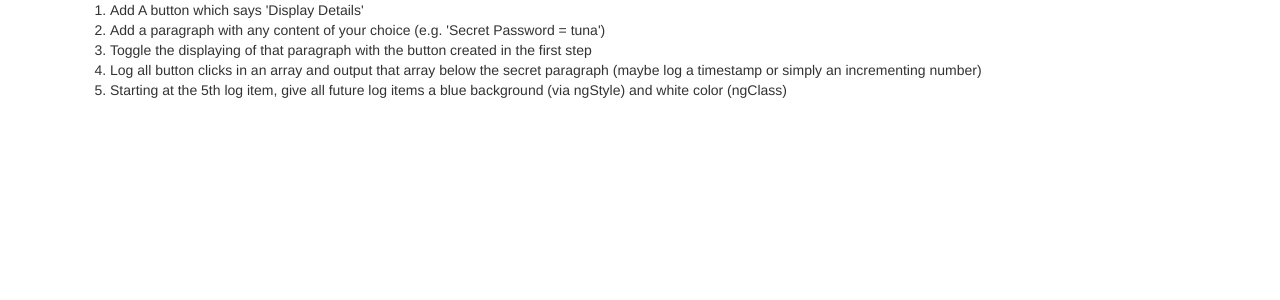
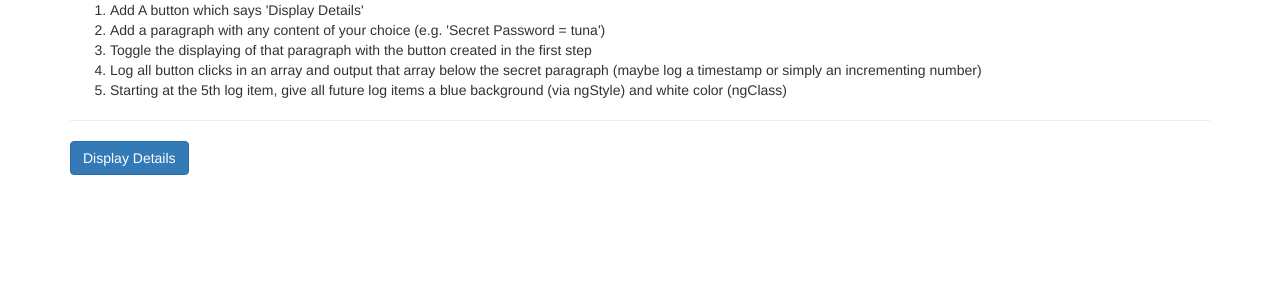
Before and after one commit to GemmaDawson/Angular6_July2018, an Angular app in the folder assignment3/: page / in a window 1280 px wide. Shown: the top 300 px of the page. Built offline with nearby package versions, Linux system fonts and the light colour scheme.

Commit message:
Assignment 3 | Q1 Add a Button
Easy Peasy

```diff
--- a/assignment3/src/app/app.component.html
+++ b/assignment3/src/app/app.component.html
@@ -5,9 +5,12 @@
         <li>Add A button which says 'Display Details'</li>
         <li>Add a paragraph with any content of your choice (e.g. 'Secret Password = tuna')</li>
         <li>Toggle the displaying of that paragraph with the button created in the first step</li>
-        <li>Log all button clicks in an array and output that array below the secret paragraph (maybe log a timestamp or simply an incrementing number)</li>
+        <li>Log all button clicks in an array and output that array below the secret paragraph (maybe log a timestamp or simply
+          an incrementing number)</li>
         <li>Starting at the 5th log item, give all future log items a blue background (via ngStyle) and white color (ngClass)</li>
       </ol>
+      <hr>
+      <button class="btn btn-primary">Display Details</button>
     </div>
   </div>
 </div>
```
